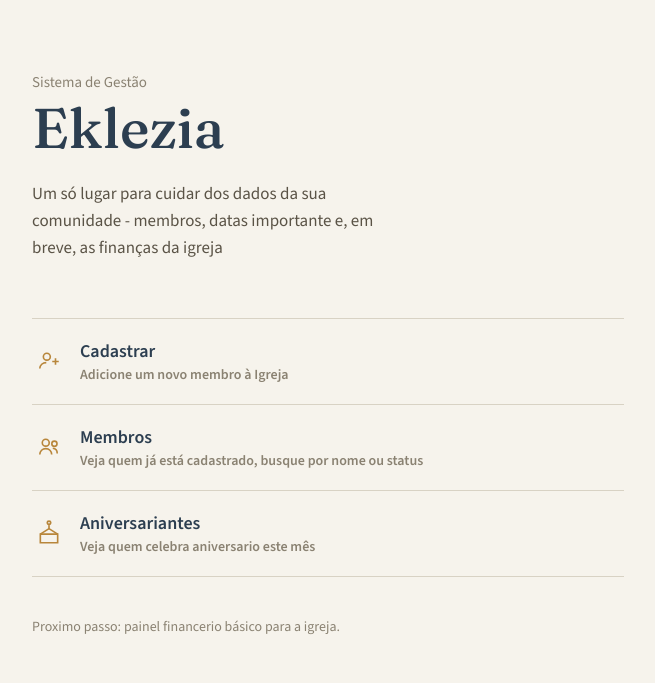
After one commit to OseiasOlimpio/Cadastro-de-Membros, a FastAPI app: template templates/home.html in a window 1280 px wide. The commit adds this page. Shown: the top 683 px of the page, without its empty margins (312-967 px from the left). Run offline with FastAPI, Linux system fonts and the light colour scheme; the template is opened without the code that fills it, so the values that code supplies are empty.

Commit message:
Redesenha homepage com identidade visual

```diff
--- a/main.py
+++ b/main.py
@@ -17,9 +17,10 @@ app = FastAPI()
 templates = Jinja2Templates(directory="templates")
 app.mount("/static", StaticFiles(directory="static"), name="static")
 
-@app.get("/")
-def home():
-    return RedirectResponse(url="/membros/visualizar")
+
+@app.get("/", response_class=None)
+def home(request: Request):
+    return templates.TemplateResponse(request, "home.html", {})
 
 
 # ==== Cria membro ===#
@@ -40,11 +41,16 @@ def listar_membros(db: Session = Depends(get_db)):
 
 # ====== Cria rota para visualizar membros =======
 @app.get("/membros/visualizar", response_class=None)
-def visualizar_membros(request: Request, busca:Optional[str] = None, status:Optional[str] = None, db: Session = Depends(get_db)):
+def visualizar_membros(
+    request: Request,
+    busca: Optional[str] = None,
+    status: Optional[str] = None,
+    db: Session = Depends(get_db),
+):
     query = db.query(models.Membro)
 
     if busca:
-        query = query.filter(models.Membro.nome.ilike(f'%{busca}%'))
+        query = query.filter(models.Membro.nome.ilike(f"%{busca}%"))
     if status:
         query = query.filter(models.Membro.status.ilike(status))
     membros = query.all()
@@ -52,7 +58,7 @@ def visualizar_membros(request: Request, busca:Optional[str] = None, status:Opti
     return templates.TemplateResponse(
         request,
         "listar.html",
-        {"membros": membros, "busca": busca or "", "status_filtro": status or ""}
+        {"membros": membros, "busca": busca or "", "status_filtro": status or ""},
     )
 
 
--- a/static/style.css
+++ b/static/style.css
@@ -1,9 +1,9 @@
-*{
+* {
     margin: 0;
     box-sizing: border-box;
 }
 
-body{
+body {
     font-family: 'Montserrat', sans-serif;
     background-color: #f4f6f8;
     color: #333;
@@ -11,59 +11,61 @@ body{
     padding: 20px;
 }
 
-h1{
+h1 {
     color: #2c3e50;
     border-bottom: 2px solid #2c3e50;
     padding-bottom: 10px;
 }
 
-table{
+table {
     width: 100%;
     border-collapse: collapse;
     background-color: #fff;
-  box-shadow: 0 1px 3px rgba(0,0,0,0.1);
+    box-shadow: 0 1px 3px rgba(0, 0, 0, 0.1);
     margin-top: 20px;
 }
 
-th, td{
+th,
+td {
     padding: 12px;
     text-align: left;
     border-bottom: 1px solid #ddd;
 }
 
-th{
+th {
     background-color: #2c3e50;
     color: #fff;
 }
 
-tr:hover{
+tr:hover {
     background-color: #f1f1f1;
 }
 
-a{
-  color:#2c3e50;
+a {
+    color: #2c3e50;
     text-decoration: none;
     font-weight: bold;
 }
 
-a:hover{
+a:hover {
     text-decoration: underline;
 }
 
-form{
+form {
     background-color: #fff;
     padding: 20px;
     border-radius: 6px;
-  box-shadow: 0 1px rgba(0,0,0,0.1);
+    box-shadow: 0 1px rgba(0, 0, 0, 0.1);
     max-width: 400px;
     margin-top: 20px;
 }
 
-label{
+label {
     font-weight: bold;
 }
 
-input, select{
+input,
+select {
     width: 100%;
     padding: 8px;
     margin-top: 4px;
@@ -72,7 +74,7 @@ input, select{
     box-sizing: border-box;
 }
 
-button{
+button {
     background-color: #2c3e50;
     color: #fff;
     border: none;
@@ -82,6 +84,112 @@ button{
     font-weight: bold;
 }
 
-button:hover{
+button:hover {
     background-color: #1a252f;
 }
+
+/*Home*/
+
+.home-body{
+    background-color: #f6f3ec;
+    margin: 0;
+    padding: 0;
+}
+
+.home-shell{
+    max-width: 640px;
+    margin: 0 auto;
+    padding: 72px 24px 48px;
+}
+
+.home-kicker{
+    font-family: "Source sans 3", Arial, sans-serif;
+    font-size: 15px;
+    color:#8a8272;
+    margin:0 0 8px;
+
+}
+.home-wordmark {
+    font-family: "Fraunces", Georgia, serif;
+    font-weight: 500;
+    font-size: 56px;
+    line-height: 1;
+    color: #2c3e50;
+    margin: 0;
+    border-bottom: none;     /* ← anula a borda herdada do h1 genérico */
+    padding-bottom: 0;       /* ← anula o padding herdado também */
+}
+
+.home-wordmark-sub{
+    display: block;
+    font-weight: 500;
+    font-size: 28px;
+    color: #b8863b;
+    margin-top: 6px;
+}
+
+.home-tagline{
+    font-family: "Source Sans 3", Arial, sans-serif;
+    font-size: 17px;
+    line-height: 1.6;
+    color: #5a5346;
+    max-width: 44ch;
+    margin: 24px 0 0;
+}
+
+.home-index{
+    margin-top: 56px;
+    border-top: 1px solid #d8d2c4;
+}
+
+.home-index-item{
+    display: flex;
+    align-items: center;
+    gap: 18px;
+    padding: 20px 4px;
+    border-bottom: 1px solid #d8d2c4;
+    text-decoration: none;
+    transition: padding-left 0.15s ease;
+}
+
+.home-index-item:hover{
+    padding-left: 10px;
+}
+
+.home-index-icon{
+    flex-shrink: 0;
+    width: 26px;
+    height: 26px;
+    color: #b8863b;
+}
+
+.home-index-icon svg{
+    width: 100%;
+    height: 100%;
+}
+
+.home-index-text{
+    display: flex;
+    flex-direction: column;
+    gap: 2px;
+}
+
+.home-index-title{
+    font-family: "Source Sans 3", Arial, Helvetica, sans-serif;
+    font-weight: 600;
+    font-size: 18px;
+    color: #2c3e50;
+}
+
+.home-index-desc{
+    font-family: "Source Sans 3", Arial, sans-serif;
+    font-size: 14px;
+    color: #8a8272;
+}
+
+.home-footer{
+    margin-top: 40px;
+    font-family: "Source Sans 3", Arial, sans-serif;
+    font-size: 14px;
+    color: #8a8272;
+}
--- /dev/null
+++ b/templates/home.html
@@ -0,0 +1,90 @@
+<!doctype html>
+<html lang="pt-br">
+    <head>
+        <meta charset="UTF-8" />
+        <meta name="viewport" content="width=device-width, initial-scale=1.0" />
+        <link
+            href="https://fonts.googleapis.com/css2?family=Fraunces:ital,opsz,wght@0,9..144,500;0,9..144,600;1,9..144,500&family=Source+Sans+3:wght@400;600&display=swap"
+            rel="stylesheet"
+        />
+        <link rel="stylesheet" href="/static/style.css" />
+        <title>Eklezia | Koynonya Sistema de Gestão para Igrejas</title>
+    </head>
+    <body class="home-body">
+        <main class="home-shell">
+            <header class="home-hero">
+                <p class="home-kicker">Sistema de Gestão</p>
+                <h1 class="home-wordmark">Eklezia</h1>
+                <p class="home-tagline">
+                    Um só lugar para cuidar dos dados da sua comunidade - membros, datas importante
+                    e, em breve, as finanças da igreja
+                </p>
+            </header>
+            <nav class="home-index">
+                <a href="/membros/cadastrar" class="home-index-item">
+                    <span class="home-index-icon">
+                        <svg
+                            viewBox="0 0 24 24"
+                            fill="none"
+                            stroke="currentColor"
+                            stroke-width="1.5"
+                        >
+                            <circle cx="10" cy="8" r="3.2" />
+                            <path d="M3.5 19c0-3.3 2.7-5.5 6-5.5" />
+                            <path d="M18 9.5v6M15 12.5h6" />
+                        </svg>
+                    </span>
+                    <span class="home-index-text">
+                        <span class="home-index-title">Cadastrar</span>
+                        <span class="home-index-desc">Adicione um novo membro à Igreja</span>
+                    </span>
+                </a>
+                <a href="/membros/visualizar" class="home-index-item">
+                    <span class="home-index-icon">
+                        <svg
+                            viewBox="0 0 24 24"
+                            fill="none"
+                            stroke="currentColor"
+                            stroke-width="1.5"
+                        >
+                            <circle cx="9" cy="8" r="3.2" />
+                            <path d="M3.5 19c0-3.3 2.5-5.5 5.5-5.5s5.5 2.2 5.5 5.5" />
+                            <circle cx="17" cy="9" r="2.4" />
+                            <path d="M15.5 13.2c2.4.2 4.1 2.1 4.1 4.8" />
+                        </svg>
+                    </span>
+                    <span class="home-index-text">
+                        <span class="home-index-title">Membros</span>
+                        <span class="home-index-desc"
+                            >Veja quem já está cadastrado, busque por nome ou status</span
+                        >
+                    </span>
+                </a>
+                <a href="/membros/aniversariantes" class="home-index-item">
+                    <span class="home-index-icon">
+                        <svg
+                            viewBox="0 0 24 24"
+                            fill="none"
+                            stroke="currentColor"
+                            stroke-width="1.5"
+                        >
+                            <path d="M4 21h16v-8H4z" />
+                            <path d="M4 13l8-5 8 5" />
+                            <path
+                                d="M12 8V4m0 0c-1 0-1.6-.8-1.6-1.6S11 1 12 1s1.6.6 1.6 1.4S13 4 12 4z"
+                            />
+                        </svg>
+                    </span>
+                    <span class="home-index-text">
+                        <span class="home-index-title">Aniversariantes</span>
+                        <span class="home-index-desc">Veja quem celebra aniversario este mês</span>
+                    </span>
+                </a>
+            </nav>
+
+            <footer class="home-footer">
+                <p>Proximo passo: painel financerio básico para a igreja.</p>
+            </footer>
+        </main>
+    </body>
+</html>
```
Lines whose indentation alone changed are shown as unchanged.
